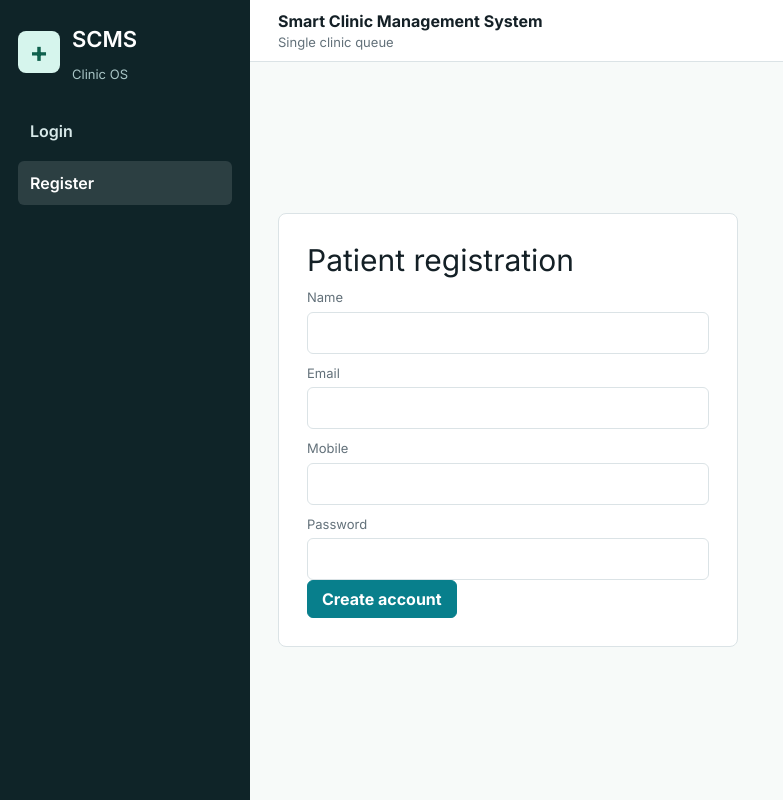
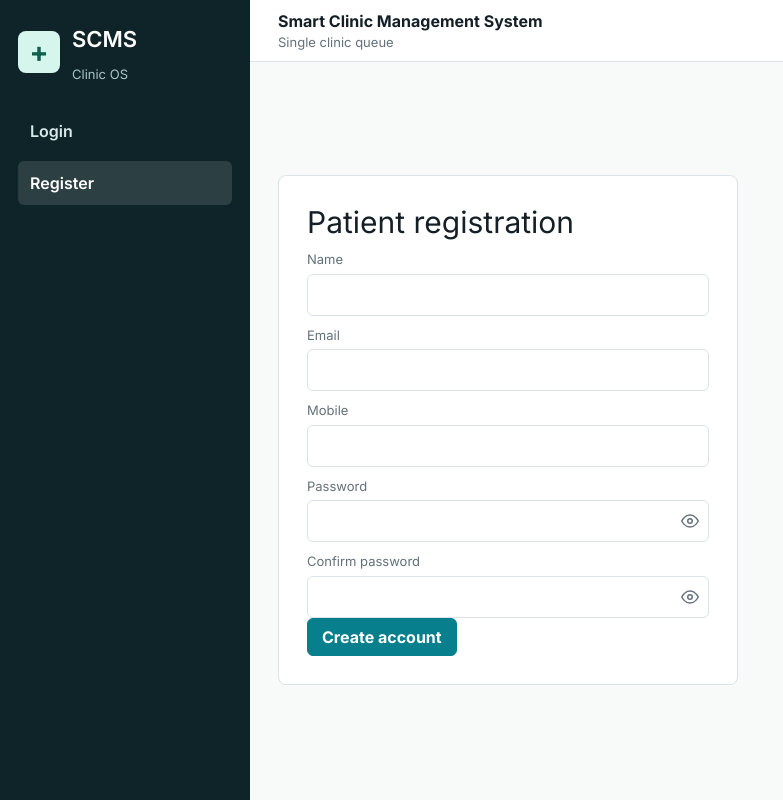
Before and after one commit to RyanMyatThu-dev/SCMS, an ASP.NET Core app: page /register in a window 1280 px wide. Shown: the whole page, without its empty margins (0-783 px from the left). Run offline with ASP.NET Core 8, Linux system fonts and the light colour scheme; style sheets or scripts are compiled from the project's sources.

Commit message:
feat(auth): add show/hide password toggle and confirm password field

```diff
--- a/SCMS.Web/Pages/Register.razor
+++ b/SCMS.Web/Pages/Register.razor
@@ -16,7 +16,33 @@
             <label>Mobile</label>
             <InputText class="field" @bind-Value="request.MobileNo" />
             <label>Password</label>
-            <InputText class="field" type="password" @bind-Value="request.Password" />
+            <div class="password-wrapper">
+                <InputText class="field" type="@(showPassword ? "text" : "password")" @bind-Value="request.Password" />
+                <button type="button" class="toggle-password" @onclick="() => showPassword = !showPassword" title="@(showPassword ? "Hide password" : "Show password")">
+                    @if (showPassword)
+                    {
+                        <svg xmlns="http://www.w3.org/2000/svg" width="18" height="18" viewBox="0 0 24 24" fill="none" stroke="currentColor" stroke-width="2" stroke-linecap="round" stroke-linejoin="round"><path d="M17.94 17.94A10.07 10.07 0 0 1 12 20c-7 0-11-8-11-8a18.45 18.45 0 0 1 5.06-5.94"/><path d="M9.9 4.24A9.12 9.12 0 0 1 12 4c7 0 11 8 11 8a18.5 18.5 0 0 1-2.16 3.19"/><line x1="1" y1="1" x2="23" y2="23"/></svg>
+                    }
+                    else
+                    {
+                        <svg xmlns="http://www.w3.org/2000/svg" width="18" height="18" viewBox="0 0 24 24" fill="none" stroke="currentColor" stroke-width="2" stroke-linecap="round" stroke-linejoin="round"><path d="M1 12s4-8 11-8 11 8 11 8-4 8-11 8-11-8-11-8z"/><circle cx="12" cy="12" r="3"/></svg>
+                    }
+                </button>
+            </div>
+            <label>Confirm password</label>
+            <div class="password-wrapper">
+                <InputText class="field" type="@(showConfirmPassword ? "text" : "password")" @bind-Value="confirmPassword" />
+                <button type="button" class="toggle-password" @onclick="() => showConfirmPassword = !showConfirmPassword" title="@(showConfirmPassword ? "Hide password" : "Show password")">
+                    @if (showConfirmPassword)
+                    {
+                        <svg xmlns="http://www.w3.org/2000/svg" width="18" height="18" viewBox="0 0 24 24" fill="none" stroke="currentColor" stroke-width="2" stroke-linecap="round" stroke-linejoin="round"><path d="M17.94 17.94A10.07 10.07 0 0 1 12 20c-7 0-11-8-11-8a18.45 18.45 0 0 1 5.06-5.94"/><path d="M9.9 4.24A9.12 9.12 0 0 1 12 4c7 0 11 8 11 8a18.5 18.5 0 0 1-2.16 3.19"/><line x1="1" y1="1" x2="23" y2="23"/></svg>
+                    }
+                    else
+                    {
+                        <svg xmlns="http://www.w3.org/2000/svg" width="18" height="18" viewBox="0 0 24 24" fill="none" stroke="currentColor" stroke-width="2" stroke-linecap="round" stroke-linejoin="round"><path d="M1 12s4-8 11-8 11 8 11 8-4 8-11 8-11-8-11-8z"/><circle cx="12" cy="12" r="3"/></svg>
+                    }
+                </button>
+            </div>
             <button class="primary" type="submit">Create account</button>
         </EditForm>
         @if (!string.IsNullOrWhiteSpace(message))
@@ -29,9 +55,18 @@
 @code {
     private readonly RegisterRequest request = new();
     private string? message;
+    private string confirmPassword = string.Empty;
+    private bool showPassword;
+    private bool showConfirmPassword;
 
     private async Task Submit()
     {
+        if (request.Password != confirmPassword)
+        {
+            message = "Passwords do not match.";
+            return;
+        }
+
         var result = await Api.RegisterAsync(request);
         if (result.IsSuccess)
         {
--- a/SCMS.Web/wwwroot/css/app.css
+++ b/SCMS.Web/wwwroot/css/app.css
@@ -415,6 +415,35 @@
     color: var(--ink);
 }
 
+.password-wrapper {
+    position: relative;
+}
+
+.password-wrapper .field {
+    padding-right: 42px;
+}
+
+.toggle-password {
+    position: absolute;
+    right: 4px;
+    top: 50%;
+    transform: translateY(-50%);
+    background: transparent;
+    border: none;
+    color: var(--muted);
+    cursor: pointer;
+    padding: 4px 6px;
+    min-height: auto;
+    display: grid;
+    place-items: center;
+    border-radius: 4px;
+    transition: color .15s;
+}
+
+.toggle-password:hover {
+    color: var(--ink);
+}
+
 .field.compact {
     width: 220px;
 }
```
Also changed, not shown: SCMS.Web/Pages/Login.razor (+14 -1 lines).
